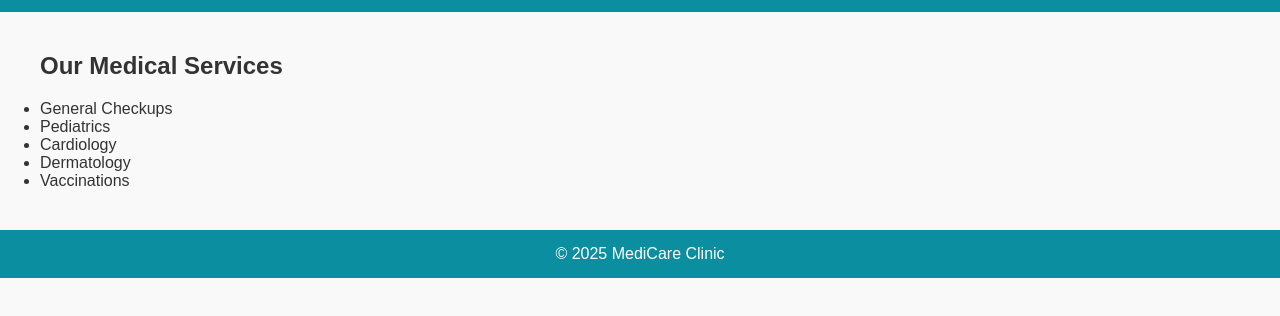
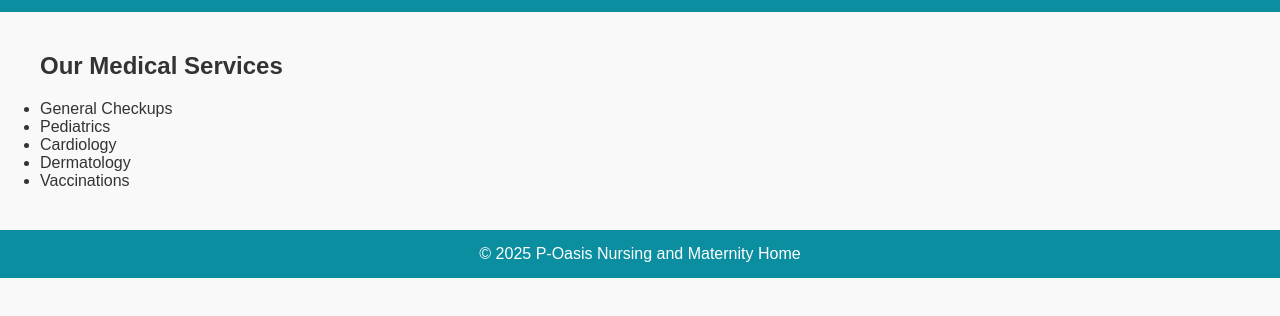
Before and after one commit to bawoh/Heptra, a plain HTML site: page services.html in a window 1280 px wide. Shown: the part 68-384 px from the top of the page. Drawn offline with Linux system fonts and the light colour scheme.

Commit message:
Update services.html

```diff
--- a/services.html
+++ b/services.html
@@ -2,7 +2,7 @@
 <html lang="en">
 <head>
   <meta charset="UTF-8" />
-  <title>Our Services | MediCare Clinic</title>
+  <title>Our Services | P-Oasis Nursing and Maternity Home</title>
   <link rel="stylesheet" href="style.css" />
 </head>
 <body>
@@ -28,7 +28,7 @@
   </main>
 
   <footer>
-    <p>&copy; 2025 MediCare Clinic</p>
+    <p>&copy; 2025 P-Oasis Nursing and Maternity Home</p>
   </footer>
 </body>
 
```
